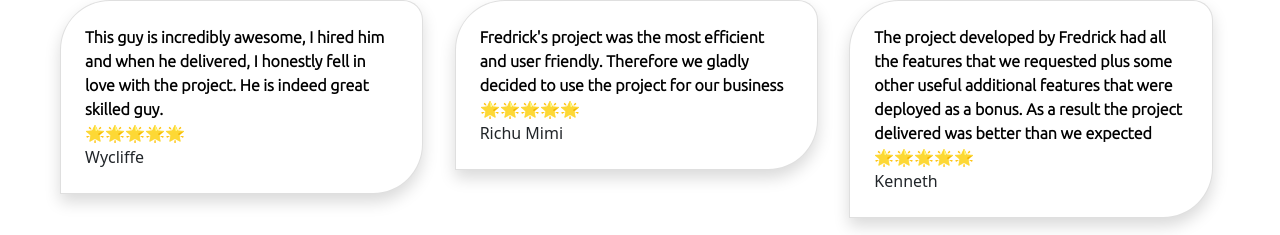
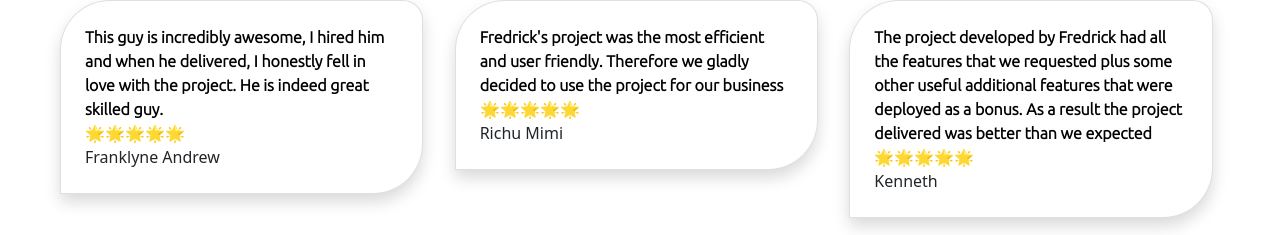
Before and after one commit to Fredricc/fredrick-myportfolio-react, a React (Create React App) app: page / in a window 1280 px wide. Shown: the part 2397-2632 px from the top of the page. Built offline with nearby package versions, Linux system fonts and the light colour scheme; no server answers.

Commit message:
Update testimonial.js
Update testimonial

```diff
--- a/src/testimonial.js
+++ b/src/testimonial.js
@@ -3,7 +3,7 @@ import './testimonial.css';
 export default function Testimonials() {
 const testimonials = [
     {
-        name: "Wycliffe",
+        name: "Franklyne Andrew",
         text:
         "This guy is incredibly awesome, I hired him and when he delivered, I honestly fell in love with the project. He is indeed great skilled guy."
     },
```
